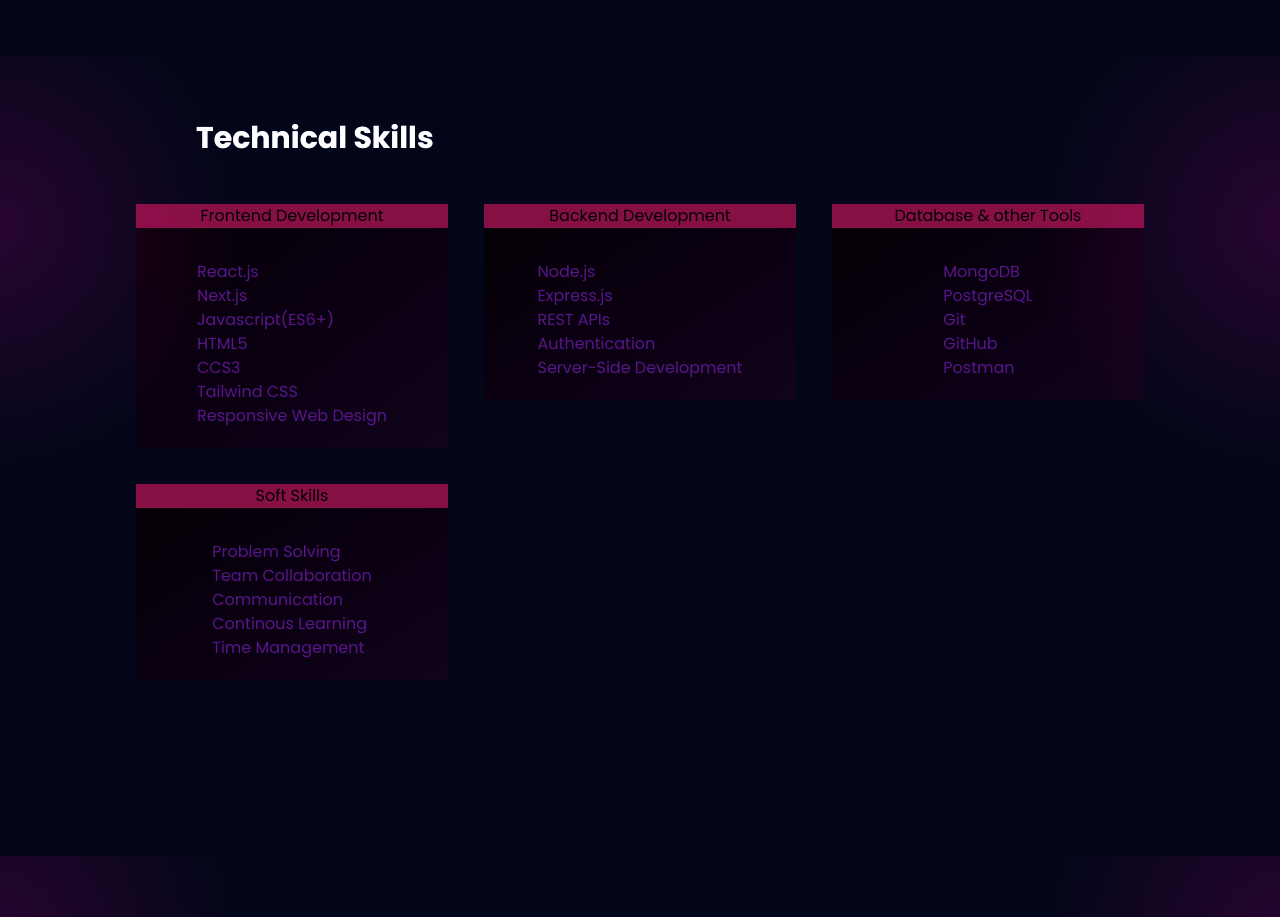
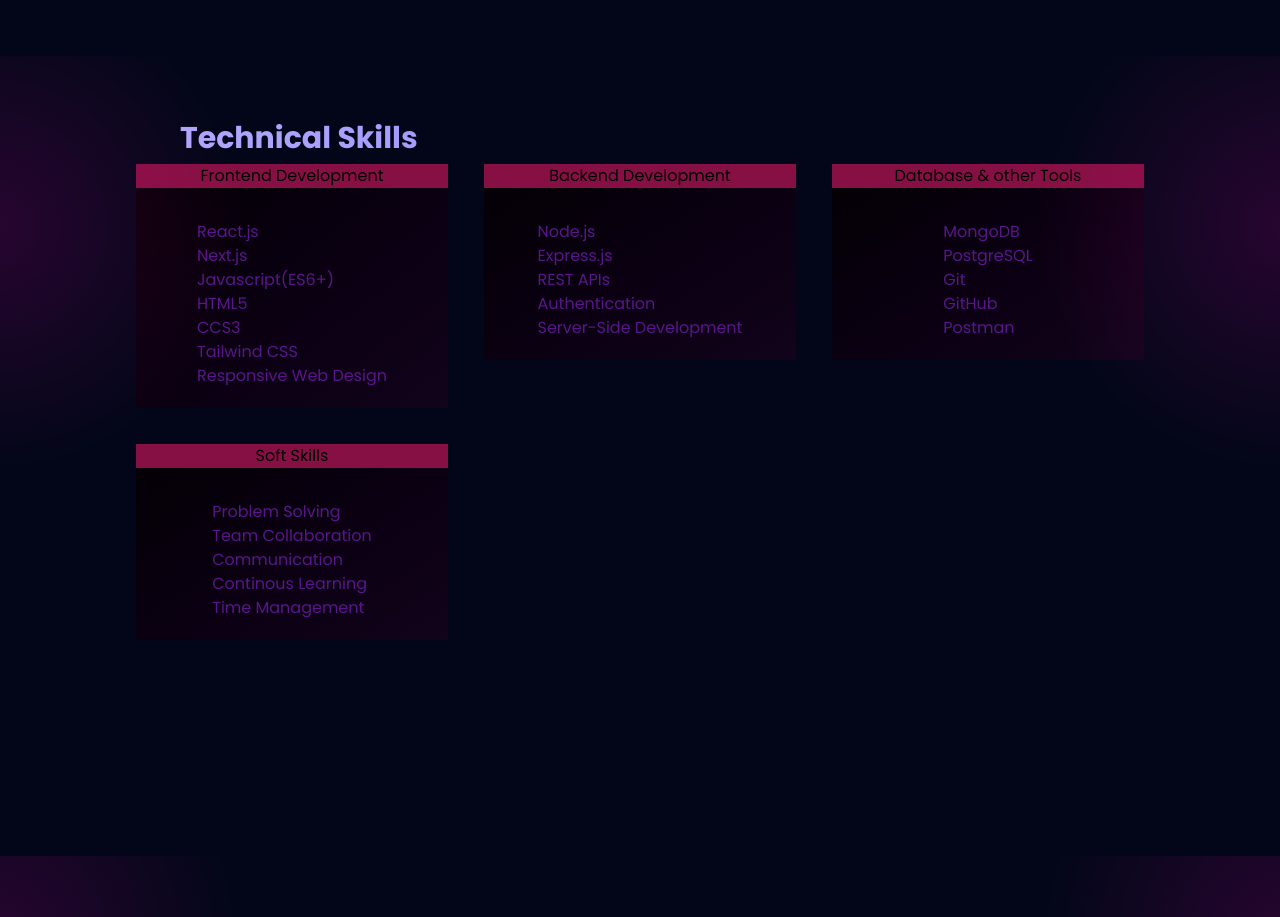
Before and after one commit to skpahadi-devfolio/sandeepkohlisk-Portfolio-website, a React (Vite) app in the folder frontend/: page / in a window 1280 px wide. Shown: the part 2220-3137 px from the top of the page. Built offline with nearby package versions, Linux system fonts and the light colour scheme; a web font is replaced by a local one.

Commit message:
change skill section heading color

```diff
--- a/frontend/src/Pages/Skills.jsx
+++ b/frontend/src/Pages/Skills.jsx
@@ -31,7 +31,7 @@
       <div class="absolute bottom-0 right-[-20%] top-[-10%] h-[500px] w-[500px] rounded-full bg-[radial-gradient(circle_farthest-side,rgba(255,0,182,.15),rgba(255,255,255,0))]">
       </div>
 
-      <h1 className='text-white md:mx-44 font-bold text-3xl mb-10 md:text-left px-5 animate-text-gradient bg-gradient-to-r from-[#b2a8fd] via-[#8678f9] to-[#c7d2fe] bg-[200%_auto] bg-clip-text text-transparent'>Technical Skills</h1>
+      <h1 className='text-3xl font-bold md:text-left px-5 animate-text-gradient bg-gradient-to-r from-[#b2a8fd] via-[#8678f9] to-[#c7d2fe] bg-[200%_auto] bg-clip-text text-transparent md:mx-40'>Technical Skills</h1>
     <div className='grid grid-cols-1 md:grid-cols-3 w-[82vw] max-w-5xl mx-auto gap-5 text-xs md:text-base'>
 
       {/* frontend Development skill */}
```
